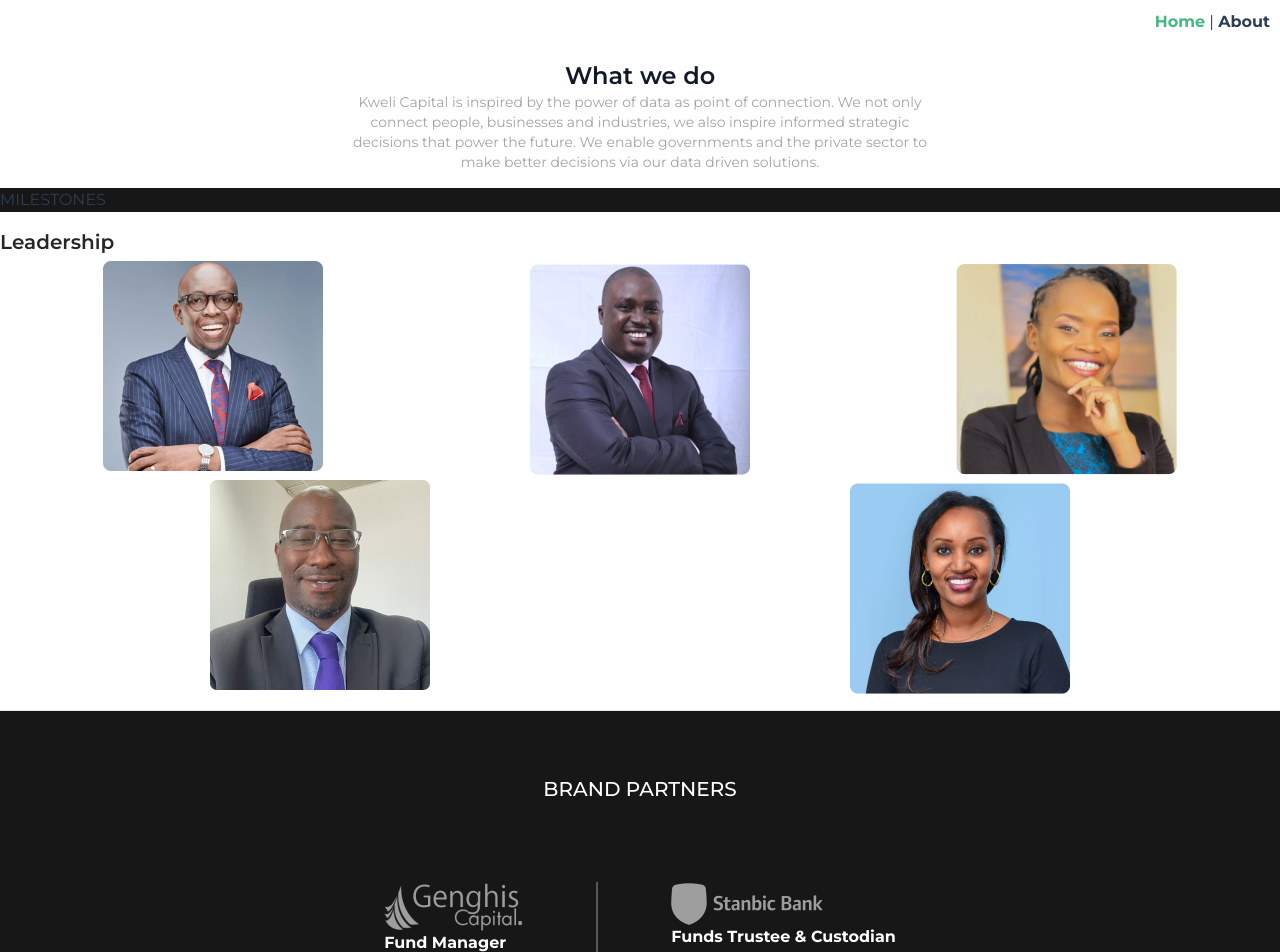
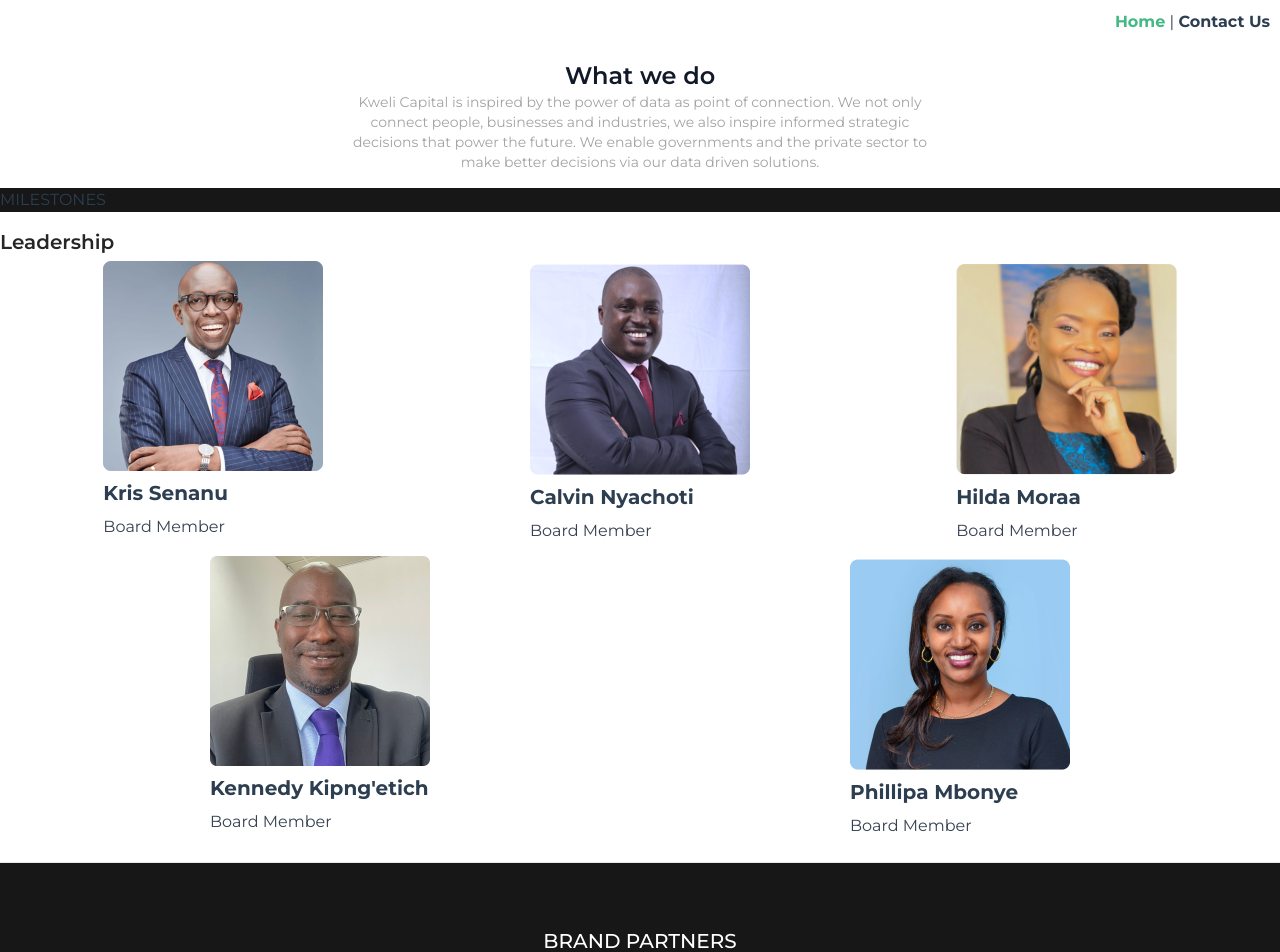
Before and after one commit to kwelimarvo/kweli-website-project, a Vue app: page / in a window 1280 px wide. Shown: the top 952 px of the page. Built offline with nearby package versions, Linux system fonts and the light colour scheme.

Commit message:
Team Card Images Updated

```diff
--- a/src/App.vue
+++ b/src/App.vue
@@ -1,7 +1,7 @@
 <template>
   <nav class="text-right">
     <router-link to="/">Home</router-link> |
-    <router-link to="/about">About</router-link>
+    <router-link to="/contact">Contact Us</router-link>
   </nav>
   <router-view/>
 </template>
--- a/src/router/index.js
+++ b/src/router/index.js
@@ -8,12 +8,12 @@
     component: HomeView
   },
   {
-    path: '/about',
-    name: 'about',
+    path: '/contact',
+    name: 'contact',
     // route level code-splitting
     // this generates a separate chunk (about.[hash].js) for this route
     // which is lazy-loaded when the route is visited.
-    component: () => import(/* webpackChunkName: "about" */ '../views/AboutView.vue')
+    component: () => import(/* webpackChunkName: "about" */ '../views/ContactView.vue')
   }
 ]
 
--- a/src/views/AboutView.vue
+++ /dev/null
@@ -1,5 +0,0 @@
-<template>
-  <div class="about">
-    <h1>This is an about page</h1>
-  </div>
-</template>
--- /dev/null
+++ b/src/views/ContactView.vue
@@ -0,0 +1,8 @@
+<template>
+  <section id="details" class="container mx-auto">
+    <div class="grid grid-cols-2 px-10">
+      <div>1</div>
+      <div>1</div>
+    </div>
+  </section>
+</template>
--- a/src/views/HomeView.vue
+++ b/src/views/HomeView.vue
@@ -16,14 +16,60 @@
   <section id="cards" class="container mx-auto my-4">
     <h3 class="font-semibold text-xl text-left text-neutral-800">Leadership</h3>
     <div class="grid place-items-center md:grid-cols-3 space-y-2">
-      <div class="rounded-md"><img src="../assets/images/board/chris.png" alt=""></div>
-      <div class="rounded-md"><img src="../assets/images/board/calvin.png" alt=""></div>
-      <div class="rounded-md"><img src="../assets/images/board/hilda.png" alt=""></div>
+      <div class="rounded-md">
+        <img src="../assets/images/board/chris.png" alt="">
+
+        <div class="py-2">
+          <div class="font-bold text-xl mb-2">Kris Senanu</div>
+          <p class="text-gray-700 text-base">
+            Board Member
+          </p>
+        </div>
+      </div>
+
+      <div class="rounded-md">
+        <img src="../assets/images/board/calvin.png" alt="">
+
+        <div class="py-2">
+            <div class="font-bold text-xl mb-2">Calvin Nyachoti</div>
+            <p class="text-gray-700 text-base">
+              Board Member
+            </p>
+        </div>
+      </div>
+      <div class="rounded-md">
+        <img src="../assets/images/board/hilda.png" alt="">
+
+        <div class="py-2">
+              <div class="font-bold text-xl mb-2">Hilda Moraa</div>
+              <p class="text-gray-700 text-base">
+                Board Member
+              </p>
+        </div>
+      </div>
       <!-- <div class="justify-start"></div> -->
     </div>
     <div class="grid place-items-center md:grid-cols-2 space-y-2">
-      <div class="rounded-md"><img src="../assets/images/board/ken.png" alt=""></div>
-      <div class="rounded-md"><img src="../assets/images/board/phillipa.png" alt=""></div>
+      <div class="rounded-md">
+        <img src="../assets/images/board/ken.png" alt="">
+
+        <div class="py-2">
+              <div class="font-bold text-xl mb-2">Kennedy Kipng'etich</div>
+              <p class="text-gray-700 text-base">
+                Board Member
+              </p>
+        </div>
+      </div>
+      <div class="rounded-md">
+        <img src="../assets/images/board/phillipa.png" alt="">
+
+        <div class="py-2">
+              <div class="font-bold text-xl mb-2">Phillipa Mbonye</div>
+              <p class="text-gray-700 text-base">
+                Board Member
+              </p>
+        </div>
+      </div>
     </div>
   </section>
 
```
